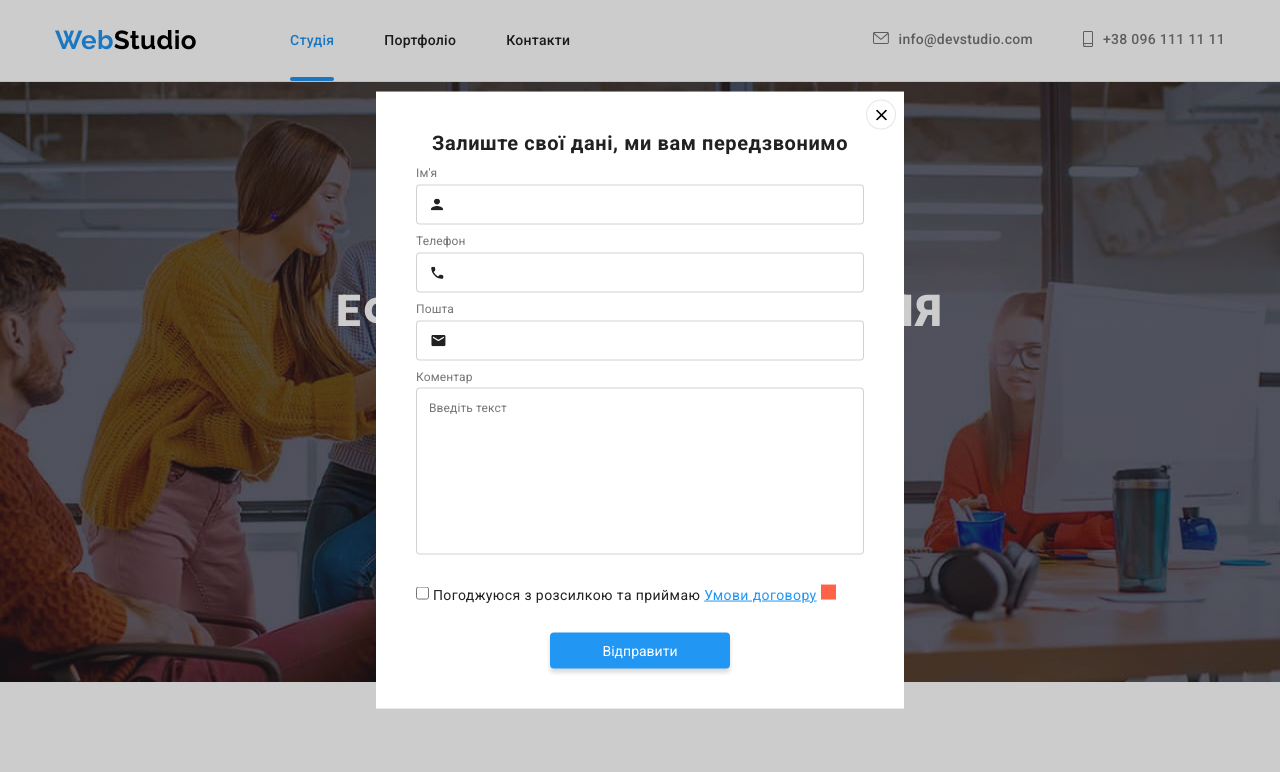
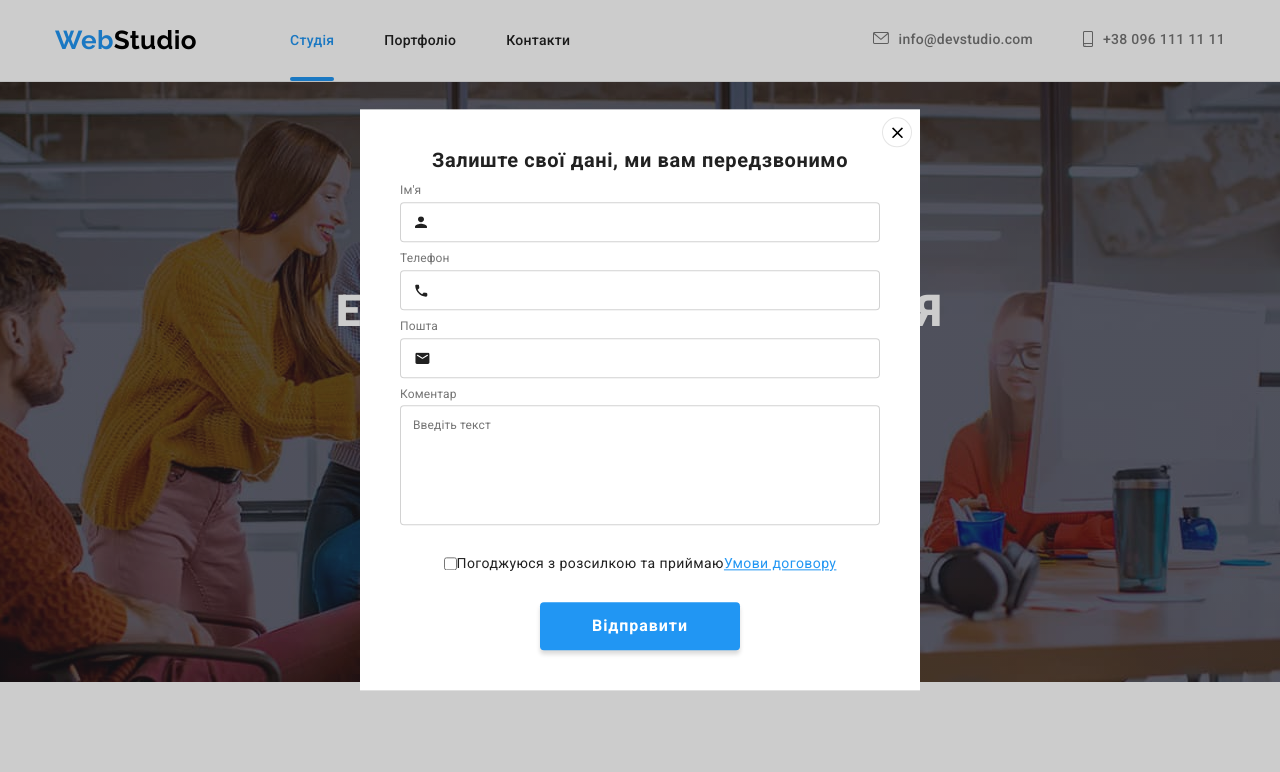
Before and after one commit to RuslanaOrach/goit-markup-hw-06, a plain HTML site: page index.html in a window 1280 px wide. Both pictures are taken after a click on the button "Замовити послугу". Shown: the top 772 px of the page. Drawn offline with nearby package versions, Linux system fonts and the light colour scheme.

Commit message:
модалка

```diff
--- a/css/styles.css
+++ b/css/styles.css
@@ -863,6 +863,9 @@ body {
   background: var(--white-color);
   border: 1px solid rgba(0, 0, 0, 0.1);
   border-radius: 50px;
+  transition-property: color, background, box-shadow;
+  transition-duration: var(--transition-time);
+  transition-timing-function: var(--cubic);
 }
 
 .modal-close-icon {
@@ -917,6 +920,7 @@ textarea {
   padding-bottom: 12px;
   padding-left: 42px;
   cursor: pointer;
+  outline: none;
 
   border: 1px solid rgba(33, 33, 33, 0.2);
   border-radius: 4px;
@@ -935,11 +939,13 @@ textarea {
   margin-top: 4px;
   margin-bottom: 20px;
   padding: 12px;
+  width: 480px;
+  height: 120px;
+  outline: none;
 
   font-size: 12px;
   line-height: 1.17;
   letter-spacing: 0.01em;
-  color: rgba(117, 117, 117, 0.5);
   cursor: pointer;
   border: 1px solid rgba(33, 33, 33, 0.2);
   border-radius: 4px;
@@ -952,42 +958,30 @@ textarea {
   border: 1px solid var(--accent-color);
 }
 
-/* .checkbox-label {
+.form-checkbox {
   display: flex;
   align-items: center;
   justify-content: center;
-} */
-
-.checkbox-label::after {
-  content: ' ';
-  display: inline-block;
-  width: 15px;
-  height: 15px;
-  background-color: tomato;
-}
-
-.checkbox {
-  /* appearance: none;
-  position: absolute; */
-  /* visibility: hidden; */
-}
-
-.checkbox:checked + .checkbox-label::after {
-  background-color: green;
 }
 
 .field-button-sent {
   display: block;
   align-items: center;
+  letter-spacing: 0.06em;
   margin: 0 auto;
   margin-top: 30px;
   padding: 10px 52px;
   cursor: pointer;
-  color: rgba(255, 255, 255, 1);
+
+  color: var(--white-color);
   background-color: var(--accent-color);
   box-shadow: 0px 4px 4px rgba(0, 0, 0, 0.15);
   border-radius: 4px;
   border: inherit;
+  font-weight: 700;
+  font-size: 16px;
+  line-height: 1.8;
+
   transition-property: color, background-color, box-shadow;
   transition-duration: var(--transition-time);
   transition-timing-function: var(--cubic);
@@ -1000,16 +994,15 @@ textarea {
 
   display: inline-block;
   fill: currentColor;
-  color: rgba(33, 33, 33, 1);
 
-  transition-property: color;
+  transition-property: fill;
   transition-duration: var(--transition-time);
   transition-timing-function: var(--cubic);
 }
 
 .form-field:hover > .icon-field,
-.form-field:focus > .icon-field {
-  color: var(--accent-color);
+.form-field:focus-within > .icon-field {
+  fill: var(--accent-color);
 }
 
 .policy-link {
--- a/index.html
+++ b/index.html
@@ -445,7 +445,6 @@
           class="form-input"
           type="text"
           name="name"
-
           />
           <svg class="icon-field" width="12" height="12">
                   <use href="./images/symbol-defs.svg#icon-user_name"></use>
@@ -481,22 +480,23 @@
         <textarea
           class="comment"
           name="comment"
-          rows="10"
+
           placeholder="Введіть текст"
         ></textarea>
         </label>
 
-          <label class="checkbox-label" for="policy">
-            <input
+         <label class="form-checkbox">
+              <input
             class="checkbox"
             type="checkbox"
             name="policy"
             required
             />
-            <span  >Погоджуюся з розсилкою та приймаю </span>
-         <a class="policy-link" href="./index.html">Умови договору</a>
+            <span class="checkbox-icon"></span>
+            <span> Погоджуюся з розсилкою та приймаю </span>
+         <a class="policy-link" href="./index.html"> Умови договору</a>
 
-      </label>
+         </label>
         <!-- <div class="form-field"> -->
           <button class="field-button-sent" type="submit">Відправити</button>
         <!-- </div> -->
```
